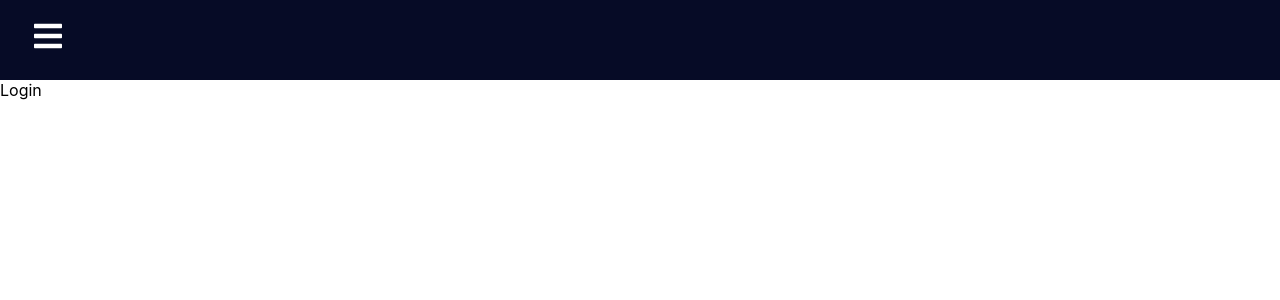
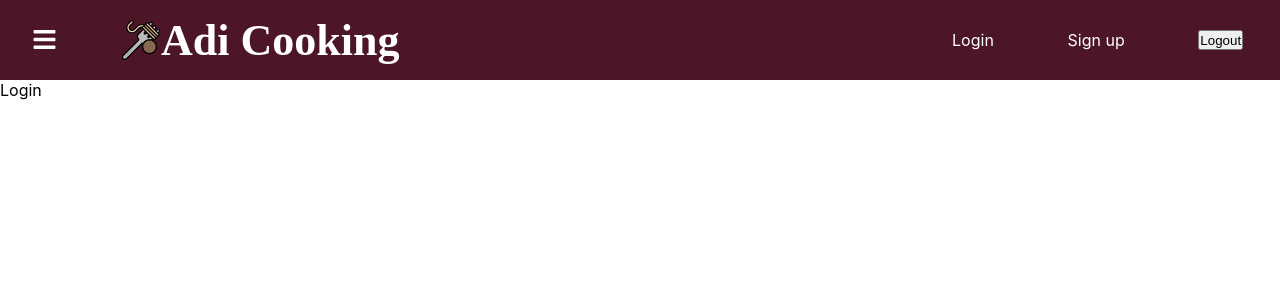
Before and after one commit to Gawc1uuu/adi-recipes-2, a React (Create React App) app: page /login in a window 1280 px wide. Shown: the top 300 px of the page. Built offline with nearby package versions, Linux system fonts and the light colour scheme.

Commit message:
finishing navbar components

```diff
--- a/src/components/Navbar.css
+++ b/src/components/Navbar.css
@@ -1,9 +1,24 @@
 .navbar {
-  background-color: #060b26;
+  background-color: #4c1626;
   height: 80px;
   display: flex;
-  justify-content: start;
+  justify-content: flex-start;
   align-items: center;
+}
+.navbar a.brand {
+  margin-right: auto;
+  margin-left: 4rem;
+  color: white;
+  text-decoration: none;
+  display: flex;
+  align-items: center;
+  font-size: 22px;
+  font-family: "Kaushan Script", cursive;
+}
+.navbar a img.food-icon {
+  width: 40px;
+  height: 40px;
+  margin-right: 0px;
 }
 .menu-bars {
   margin-left: 2rem;
@@ -11,7 +26,7 @@
   background-color: none;
 }
 .nav-menu {
-  background-color: #060b26;
+  background-color: #4c1626;
   width: 250px;
   height: 100vh;
   display: flex;
@@ -28,7 +43,7 @@
 .nav-text {
   list-style: none;
   display: flex;
-  justify-content: start;
+  justify-content: flex-start;
   align-items: center;
   padding: 8px 0px 8px 16px;
   height: 60px;
@@ -36,7 +51,7 @@
 .nav-text a {
   text-decoration: none;
   display: flex;
-  justify-content: start;
+  justify-content: flex-start;
   align-items: center;
   color: #f5f5f5;
   font-size: 18px;
@@ -52,13 +67,25 @@
   width: 100%;
 }
 .navbar-toggle {
-  background-color: #060b26;
+  background-color: #4c1626;
   width: 100%;
   height: 80px;
   display: flex;
-  justify-content: start;
+  justify-content: flex-start;
   align-items: center;
 }
 span {
   margin-left: 16px;
 }
+.auth-links {
+  display: flex;
+  flex-grow: 0.3;
+  justify-content: space-around;
+}
+.auth-link {
+  text-decoration: none;
+  color: white;
+}
+.auth-link:hover {
+  text-decoration: underline;
+}
--- a/src/components/Navbar.js
+++ b/src/components/Navbar.js
@@ -4,6 +4,7 @@ import * as FaIcons from "react-icons/fa";
 import * as AiIcons from "react-icons/ai";
 import { Sidebar } from "./Sidebar";
 import { IconContext } from "react-icons";
+import spaghetti from "../assets/spaghetti.svg";
 
 //styles
 import "./Navbar.css";
@@ -19,8 +20,21 @@ const Navbar = () => {
       <IconContext.Provider value={{ color: "#fff" }}>
         <div className="navbar">
           <Link to="#" className="menu-bars">
-            <FaIcons.FaBars onClick={showSidebar} />
+            <FaIcons.FaBars size={25} onClick={showSidebar} />
           </Link>
+          <Link to="/" className="brand">
+            <img src={spaghetti} className="food-icon" alt="food icon" />
+            <h1>Adi Cooking</h1>
+          </Link>
+          <div className="auth-links">
+            <Link to="/login" className="auth-link">
+              Login
+            </Link>
+            <Link to="/signup" className="auth-link">
+              Sign up
+            </Link>
+            <button className="auth-button">Logout</button>
+          </div>
         </div>
         <nav className={sidebar ? "nav-menu active" : "nav-menu"}>
           <ul onClick={showSidebar} className="nav-menu-items">
```
Also changed, not shown: src/assets/menu-icon.svg (added), src/assets/spaghetti.svg (added).
